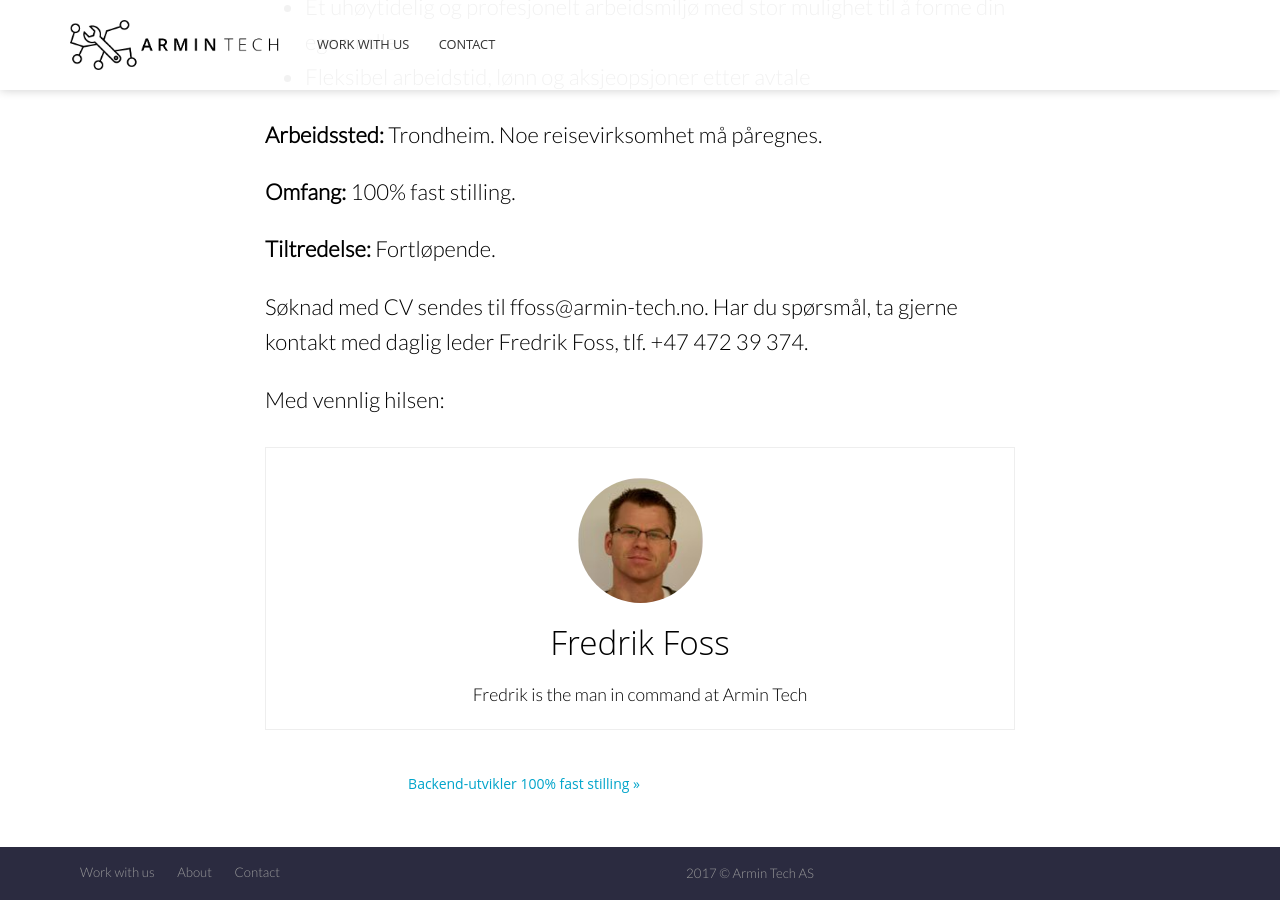
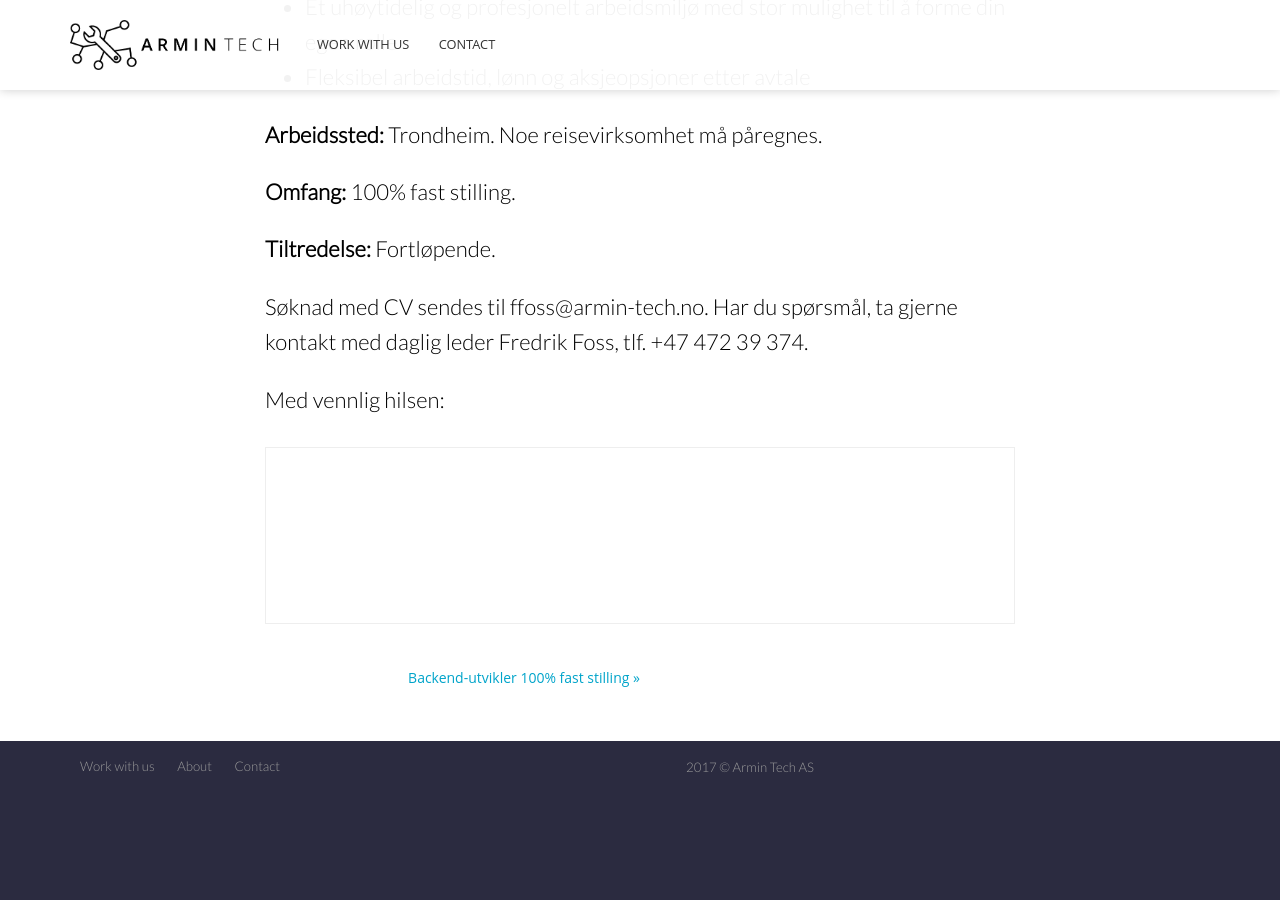
Before and after one commit to armin-tech/armin-tech, a Jekyll site: the page built from _posts/2017-04-27-new-cto.md, in a window 1280 px wide and 900 px high, scrolled down 3413 px. Built offline with Jekyll 4.4.1, drawn with Linux system fonts in a browser that asks for light colours; nearby versions of some CDN libraries; after the commit the page ends 4207 px from its top, so only the background shows below that.

Commit message:
Update 2017-04-27-new-cto.md

```diff
--- a/_posts/2017-04-27-new-cto.md
+++ b/_posts/2017-04-27-new-cto.md
@@ -6,8 +6,7 @@
 categories:
   - career
   - managing
-image: https://images.unsplash.com/photo-1480339066136-cbded9b457ab?ixlib=rb-0.3.5&q=80&fm=jpg&crop=entropy&cs=tinysrgb&w=1500&h=1000&fit=crop&s=078c7ec8d4135d163ff52c79f153bdce
-author_staff_member: fredrik
+image: /images/positions/cto.jpg
 ---
 Armin-Tech utformer morgendagens vedlikeholdsverktøy for industrier med elektromekanisk utstyr, gjennom dynamisk feilsøking og vedlikeholdsoptimalisering. Armin-Tech sitter i dag i NTNU Accel-inkubatoren WattsUp, sammen med noen av Trondheims fremste mentorer.
 
```
